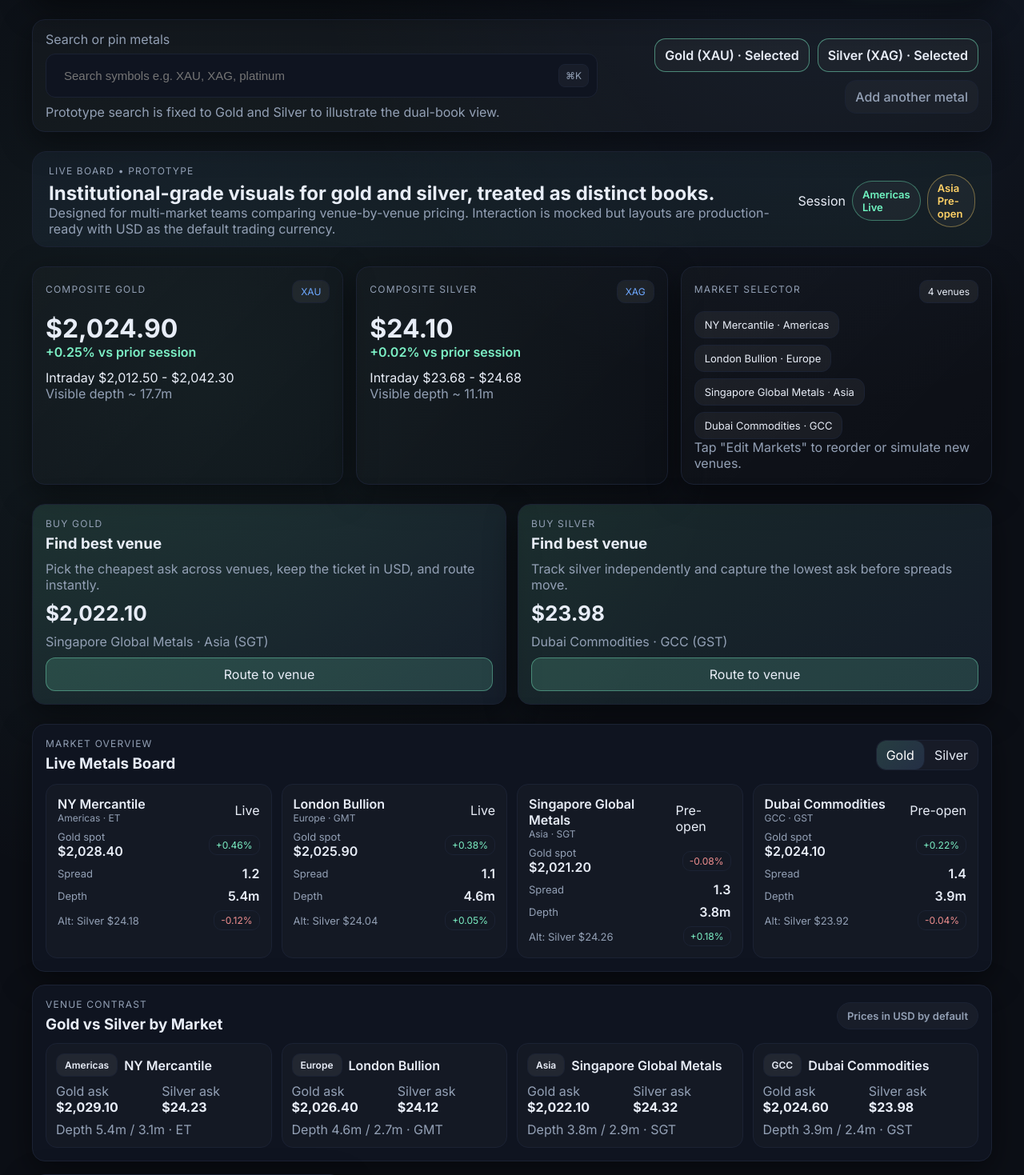
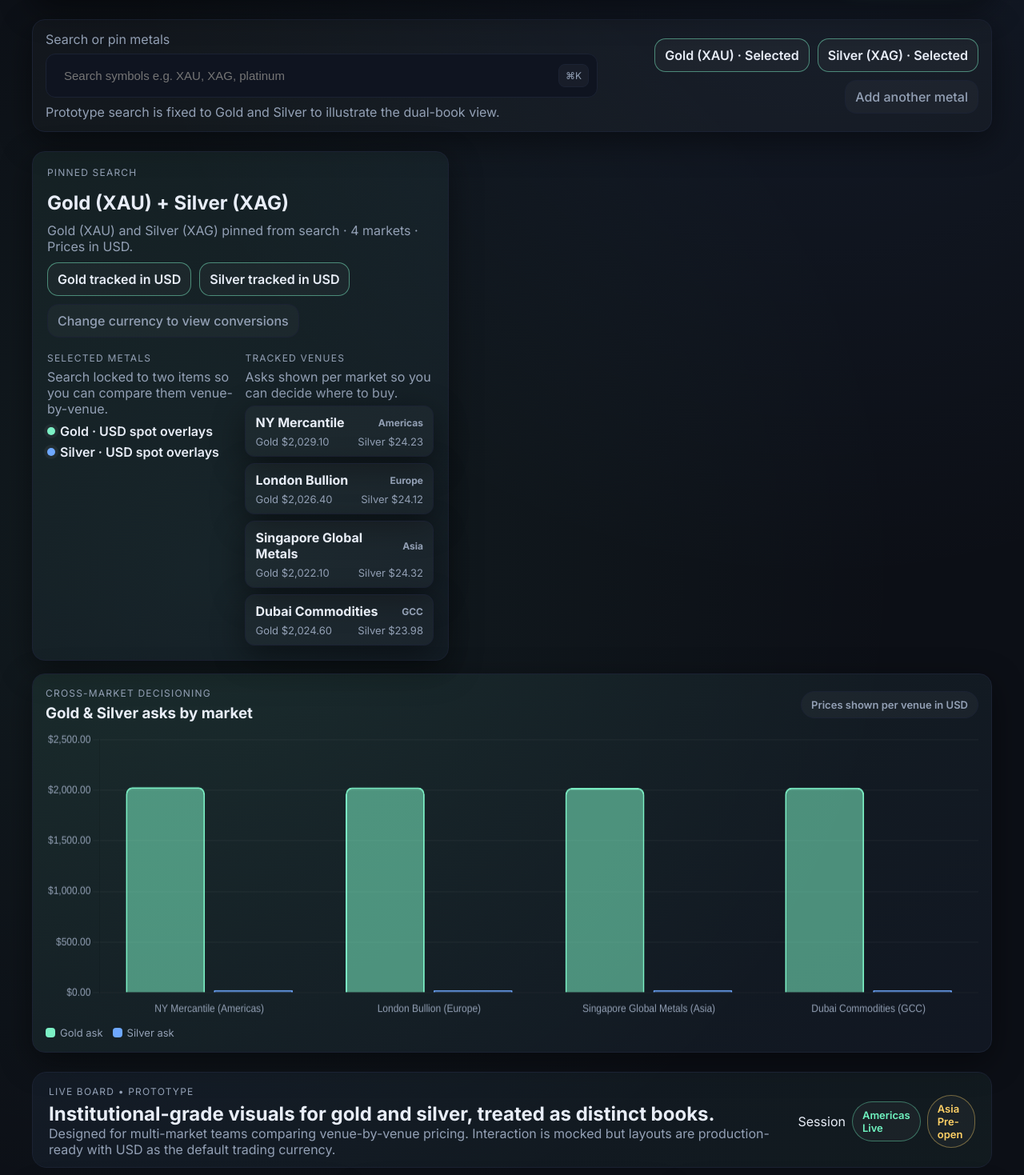
Before and after one commit to rezaeesjd/WebSage-Solutions, a PHP site: page /metals-trade-prototype/ in a window 1280 px wide. Shown: the part 131-1600 px from the top of the page at 80% size. Run offline with PHP 8.4, Linux system fonts and the light colour scheme.

Commit message:
Enhance metals hero with venue chips

```diff
--- a/metals-trade-prototype/app.js
+++ b/metals-trade-prototype/app.js
@@ -81,6 +81,7 @@ let selectedCurrency = 'USD';
 let selectedMetal = 'gold';
 let selectedSide = 'buy';
 let trendChart;
+let marketCompareChart;
 
 const currencySelect = document.getElementById('currency');
 const marketGridEl = document.getElementById('market-grid');
@@ -92,6 +93,10 @@ const venueSelect = document.getElementById('venue');
 
 const chartLabel = document.getElementById('chart-label');
 const chartLegend = document.getElementById('chart-legend');
+const compareLegend = document.getElementById('compare-legend');
+const compareChartLabel = document.getElementById('compare-chart-label');
+const pinnedNote = document.getElementById('pinned-note');
+const heroMarketList = document.getElementById('hero-market-list');
 
 const goldCard = {
   price: document.getElementById('gold-price'),
@@ -115,9 +120,13 @@ const bestSilver = {
   venue: document.getElementById('best-silver-venue')
 };
 
+function formatCurrencyValue(value) {
+  return new Intl.NumberFormat('en-US', { style: 'currency', currency: selectedCurrency }).format(value);
+}
+
 function formatPrice(value) {
   const rate = currencyRates[selectedCurrency] || 1;
-  return new Intl.NumberFormat('en-US', { style: 'currency', currency: selectedCurrency }).format(value * rate);
+  return formatCurrencyValue(value * rate);
 }
 
 function formatDelta(value) {
@@ -192,6 +201,24 @@ function renderMarketTags() {
   });
 }
 
+function renderHeroMarketSummary() {
+  if (!heroMarketList) return;
+  heroMarketList.innerHTML = '';
+
+  markets.forEach(m => {
+    const chip = document.createElement('div');
+    chip.className = 'hero-chip';
+    chip.innerHTML = `
+      <div class="label">${m.name}<span class="badge">${m.region}</span></div>
+      <div class="prices">
+        <span>Gold ${formatPrice(m.metals.gold.ask)}</span>
+        <span>Silver ${formatPrice(m.metals.silver.ask)}</span>
+      </div>
+    `;
+    heroMarketList.appendChild(chip);
+  });
+}
+
 function renderMarketRibbon() {
   if (!marketRibbonEl) return;
   marketRibbonEl.innerHTML = '';
@@ -217,6 +244,14 @@ function renderMarketRibbon() {
     `;
     marketRibbonEl.appendChild(card);
   });
+}
+
+function updatePinnedSummary() {
+  if (!pinnedNote) return;
+  pinnedNote.textContent = `Gold (XAU) and Silver (XAG) pinned from search · ${markets.length} markets · Prices in ${selectedCurrency}.`;
+  if (compareChartLabel) {
+    compareChartLabel.textContent = `Prices shown per venue in ${selectedCurrency}`;
+  }
 }
 
 function renderVenueOptions() {
@@ -339,6 +374,66 @@ function renderChart() {
   });
 }
 
+function renderMarketComparisonChart() {
+  const ctx = document.getElementById('marketCompareChart');
+  if (!ctx) return;
+
+  const rate = currencyRates[selectedCurrency] || 1;
+  const labels = markets.map(m => `${m.name} (${m.region})`);
+  const goldAsks = markets.map(m => +(m.metals.gold.ask * rate).toFixed(2));
+  const silverAsks = markets.map(m => +(m.metals.silver.ask * rate).toFixed(2));
+
+  const datasets = [
+    {
+      label: 'Gold ask',
+      data: goldAsks,
+      backgroundColor: 'rgba(124,240,197,0.55)',
+      borderColor: '#7cf0c5',
+      borderWidth: 2,
+      borderRadius: 8
+    },
+    {
+      label: 'Silver ask',
+      data: silverAsks,
+      backgroundColor: 'rgba(110,168,255,0.5)',
+      borderColor: '#6ea8ff',
+      borderWidth: 2,
+      borderRadius: 8
+    }
+  ];
+
+  if (marketCompareChart) marketCompareChart.destroy();
+
+  marketCompareChart = new Chart(ctx, {
+    type: 'bar',
+    data: { labels, datasets },
+    options: {
+      plugins: { legend: { display: false } },
+      responsive: true,
+      scales: {
+        x: { ticks: { color: '#93a0b5' }, grid: { display: false } },
+        y: {
+          ticks: {
+            color: '#93a0b5',
+            callback: (value) => formatCurrencyValue(value)
+          },
+          grid: { color: 'rgba(255,255,255,0.05)' }
+        }
+      }
+    }
+  });
+
+  if (compareLegend) {
+    compareLegend.innerHTML = '';
+    datasets.forEach(ds => {
+      const legendItem = document.createElement('div');
+      legendItem.className = 'legend-item';
+      legendItem.innerHTML = `<span class="legend-swatch" style="background:${ds.borderColor}"></span>${ds.label}`;
+      compareLegend.appendChild(legendItem);
+    });
+  }
+}
+
 function handleCurrencyChange(e) {
   selectedCurrency = e.target.value;
   renderSummary();
@@ -347,6 +442,9 @@ function handleCurrencyChange(e) {
   renderChart();
   renderBestVenues();
   renderMarketRibbon();
+  renderMarketComparisonChart();
+  renderHeroMarketSummary();
+  updatePinnedSummary();
 }
 
 function handleMetalSwitch(e) {
@@ -425,6 +523,9 @@ function init() {
   renderChart();
   renderBestVenues();
   renderMarketRibbon();
+  renderMarketComparisonChart();
+  renderHeroMarketSummary();
+  updatePinnedSummary();
 
   currencySelect.addEventListener('change', handleCurrencyChange);
   document.querySelector('[aria-label="Metal selector"]').addEventListener('click', handleMetalSwitch);
--- a/metals-trade-prototype/index.html
+++ b/metals-trade-prototype/index.html
@@ -50,6 +50,45 @@
         <div class="token active">Silver (XAG) · Selected</div>
         <div class="token ghost">Add another metal</div>
       </div>
+    </section>
+
+    <section class="compare-hero">
+      <div class="query-meta">
+        <p class="eyebrow">Pinned search</p>
+        <h2>Gold (XAU) + Silver (XAG)</h2>
+        <p class="muted" id="pinned-note">USD default pricing across 4 markets, ready to compare venues side-by-side.</p>
+        <div class="token-stack dense">
+          <div class="token active">Gold tracked in USD</div>
+          <div class="token active">Silver tracked in USD</div>
+          <div class="token ghost">Change currency to view conversions</div>
+        </div>
+        <div class="hero-meta-grid">
+          <div>
+            <p class="eyebrow">Selected metals</p>
+            <p class="muted">Search locked to two items so you can compare them venue-by-venue.</p>
+            <ul class="pin-list" id="pin-list">
+              <li><span class="dot gold"></span>Gold · USD spot overlays</li>
+              <li><span class="dot silver"></span>Silver · USD spot overlays</li>
+            </ul>
+          </div>
+          <div>
+            <p class="eyebrow">Tracked venues</p>
+            <p class="muted">Asks shown per market so you can decide where to buy.</p>
+            <div class="hero-market-list" id="hero-market-list"></div>
+          </div>
+        </div>
+      </div>
+      <article class="panel chart-panel wide hero-chart">
+        <header class="panel-head">
+          <div>
+            <p class="eyebrow">Cross-market decisioning</p>
+            <h3>Gold &amp; Silver asks by market</h3>
+          </div>
+          <div class="pill pill-soft" id="compare-chart-label">Prices shown per venue in USD</div>
+        </header>
+        <canvas id="marketCompareChart" height="320"></canvas>
+        <div class="chart-legend" id="compare-legend"></div>
+      </article>
     </section>
 
     <section class="intro">
--- a/metals-trade-prototype/styles.css
+++ b/metals-trade-prototype/styles.css
@@ -155,6 +155,63 @@ button:focus-visible { outline: 2px solid var(--accent-2); outline-offset: 2px;
 
 .token.active { border-color: rgba(124,240,197,0.5); color: #e8edf7; }
 .token.ghost { color: var(--muted); font-weight: 500; }
+.token-stack.dense { justify-content: flex-start; }
+
+.hero-meta-grid {
+  display: grid;
+  grid-template-columns: repeat(auto-fit, minmax(220px, 1fr));
+  gap: 12px;
+  margin-top: 8px;
+}
+
+.pin-list { margin: 8px 0 0; padding: 0; list-style: none; display: grid; gap: 6px; }
+.pin-list li { display: flex; align-items: center; gap: 6px; color: #e8edf7; font-weight: 600; }
+.dot {
+  width: 10px;
+  height: 10px;
+  border-radius: 50%;
+  display: inline-block;
+  box-shadow: 0 0 0 4px rgba(255,255,255,0.05);
+}
+.dot.gold { background: #7cf0c5; }
+.dot.silver { background: #6ea8ff; }
+
+.hero-market-list {
+  display: grid;
+  grid-template-columns: repeat(auto-fit, minmax(180px, 1fr));
+  gap: 8px;
+  margin-top: 6px;
+}
+
+.hero-chip {
+  border: 1px solid var(--border);
+  border-radius: 12px;
+  padding: 10px 12px;
+  background: rgba(255,255,255,0.03);
+  box-shadow: var(--shadow);
+}
+
+.hero-chip .label { display: flex; justify-content: space-between; align-items: center; font-weight: 700; color: #e8edf7; }
+.hero-chip .label .badge { background: none; border: none; padding: 0; color: var(--muted); font-size: 12px; }
+.hero-chip .prices { margin-top: 6px; display: flex; justify-content: space-between; font-size: 13px; color: var(--muted); }
+
+.compare-hero {
+  display: grid;
+  grid-template-columns: 1.1fr 1.4fr;
+  gap: 16px;
+  align-items: stretch;
+}
+
+.query-meta {
+  border: 1px solid var(--border);
+  border-radius: 16px;
+  padding: 18px;
+  background: linear-gradient(145deg, rgba(124,240,197,0.06), rgba(110,168,255,0.04));
+  box-shadow: var(--shadow);
+  display: flex;
+  flex-direction: column;
+  gap: 10px;
+}
 
 .signal { display: flex; gap: 8px; align-items: center; }
 .pill {
@@ -325,6 +382,8 @@ input, select {
 .chart-panel .chart-legend { justify-content: flex-start; }
 .legend-item { display: flex; align-items: center; gap: 6px; }
 .legend-swatch { width: 12px; height: 12px; border-radius: 4px; }
+.hero-chart canvas { min-height: 360px; }
+.hero-chart { background: linear-gradient(145deg, rgba(124,240,197,0.08), rgba(110,168,255,0.05)); }
 
 @media (max-width: 900px) {
   body { padding: 16px; }
@@ -332,4 +391,5 @@ input, select {
   .intro { flex-direction: column; }
   .toolbar { flex-wrap: wrap; justify-content: flex-end; }
   .form-row.two-col { flex-direction: column; }
+  .compare-hero { grid-template-columns: 1fr; }
 }
```
Also changed, not shown: dashboard/index.php (+72 -0 lines).
